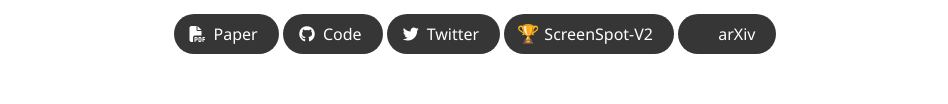
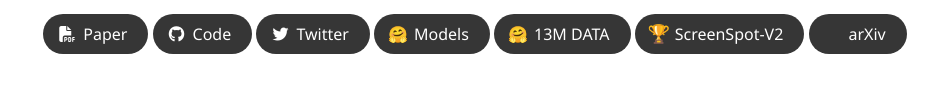
Before and after one commit to OSatlas/OSatlas.github.io, a plain HTML site: page index.html in a window 1280 px wide. Shown: the part 366-470 px from the top of the page, without its empty margins (165-1113 px from the left). Drawn offline with nearby package versions, Linux system fonts and the light colour scheme; some icons are missing; a web font is replaced by a local one.

Commit message:
Update index.html

```diff
--- a/index.html
+++ b/index.html
@@ -174,6 +174,26 @@
                     </span>
                     <span>Twitter</span>
                   </a>
+                </span>
+                <!-- Model Link -->
+                <span class="link-block">
+                    <a href="https://huggingface.co/OS-Copilot/OS-Atlas-Action-7B" target="_blank"
+                        class="external-link button is-normal is-rounded is-dark">
+                        <span class="icon">
+                            🤗
+                        </span>
+                        <span>Models</span>
+                    </a>
+                </span>
+                <!-- Data Link -->
+                <span class="link-block">
+                    <a href="https://huggingface.co/datasets/OS-Copilot/OS-Atlas-data" target="_blank"
+                        class="external-link button is-normal is-rounded is-dark">
+                        <span class="icon">
+                            🤗
+                        </span>
+                        <span>13M DATA</span>
+                    </a>
                 </span>
                 <!-- SSV2 Link -->
                   <span class="link-block">
```
